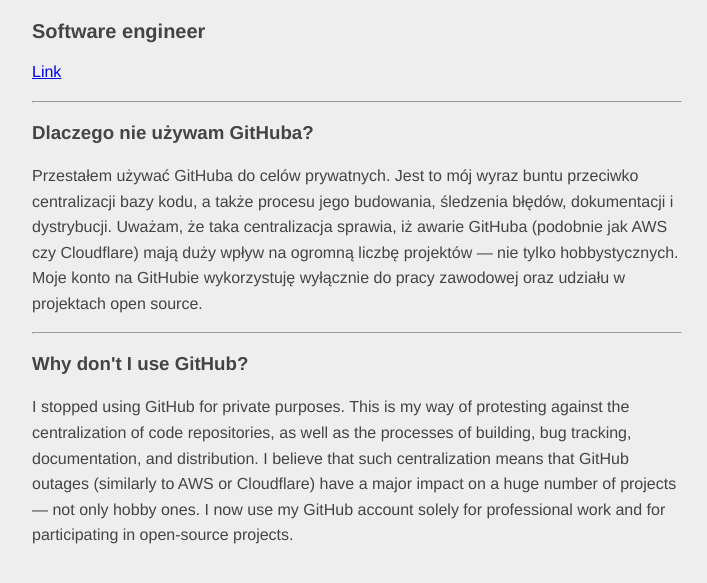
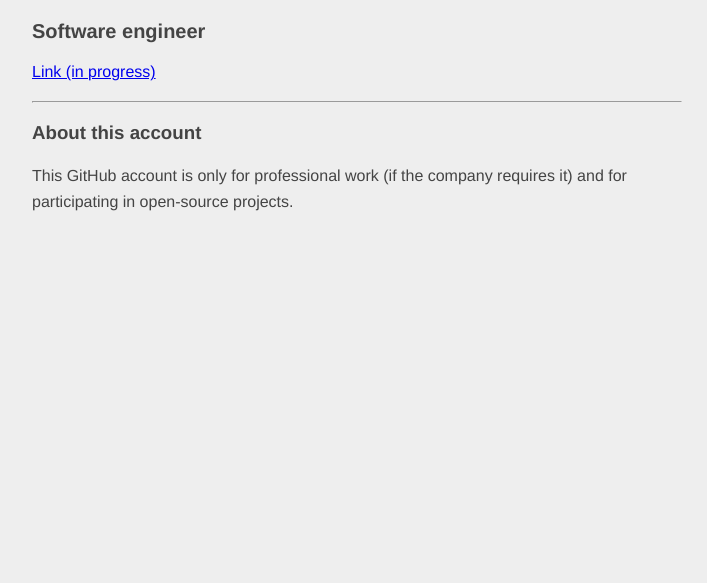
Before and after one commit to marekbogatzki/marekbogatzki.github.io, a plain HTML site: page index.html in a window 1280 px wide. Shown: the part 81-664 px from the top of the page, without its empty margins (283-990 px from the left). Drawn offline with Linux system fonts and the light colour scheme.

Commit message:
change decription

```diff
--- a/index.html
+++ b/index.html
@@ -35,28 +35,12 @@
   <body>
     <h1>Marek Bogatzki</h1>
     <h2>Software engineer</h2>
-    <p><a href="https://bogatzki.slask.pl">Link</a></p>
+    <p><a href="https://bogatzki.slask.pl">Link (in progress)</a></p>
     <hr>
-    <h3>Dlaczego nie używam GitHuba?</h3>
+    <h3>About this account</h3>
     <p>
-Przestałem używać GitHuba do celów prywatnych. Jest to mój wyraz buntu
-przeciwko centralizacji bazy kodu, a także procesu jego budowania, śledzenia
-błędów, dokumentacji i dystrybucji. Uważam, że taka centralizacja sprawia, iż
-awarie GitHuba (podobnie jak AWS czy Cloudflare) mają duży wpływ na ogromną
-liczbę projektów — nie tylko hobbystycznych. Moje konto na GitHubie
-wykorzystuję wyłącznie do pracy zawodowej oraz udziału w projektach open
-source.
-    </p>
-    <hr>
-    <h3>Why don't I use GitHub?</h3>
-    <p>
-I stopped using GitHub for private purposes. This is my way of protesting
-against the centralization of code repositories, as well as the processes of
-building, bug tracking, documentation, and distribution. I believe that such
-centralization means that GitHub outages (similarly to AWS or Cloudflare) have
-a major impact on a huge number of projects — not only hobby ones. I now use my
-GitHub account solely for professional work and for participating in
-open-source projects.
+This GitHub account is only for professional work (if the company requires it)
+and for participating in open-source projects.
     </p>
   </body>
 </html>
```
